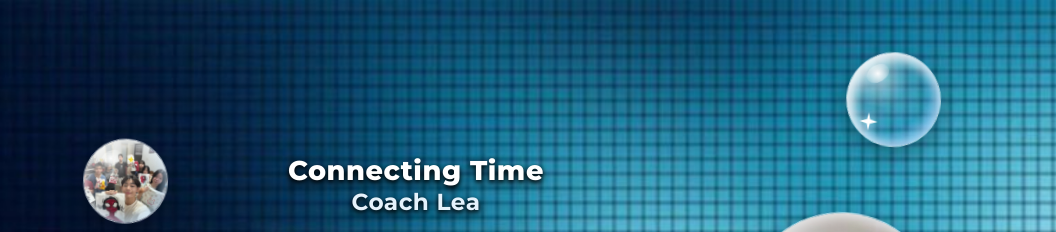
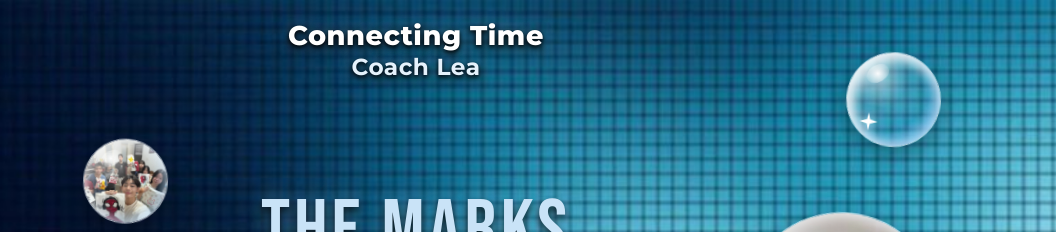
Before and after one commit to Ferrrrrdinand/ctcoachlea, a plain HTML site: page index.html in a window 1280 px wide. Shown: the top 232 px of the page, 224-1280 px from the left. Drawn offline with nearby package versions, Linux system fonts and the light colour scheme; a web font is replaced by a local one.

Commit message:
style: position Connecting Time Coach Lea header at the top center of the screen

```diff
--- a/index.html
+++ b/index.html
@@ -232,29 +232,43 @@
       text-align: center;
     }
 
-    /* TOP HEADER: Connecting Time / Coach Lea */
+    /* TOP HEADER: Connecting Time / Coach Lea (Placed at the very top center) */
     .header-group {
-      margin-bottom: 18px;
+      position: absolute;
+      top: 36px;
+      left: 50%;
+      transform: translateX(-50%);
+      text-align: center;
+      z-index: 10;
+      pointer-events: none;
+      width: 100%;
+      max-width: 800px;
     }
 
     .header-line1 {
       font-family: 'Montserrat', sans-serif;
-      font-size: 2.1rem;
+      font-size: 2.25rem;
       font-weight: 800;
       color: #ffffff;
       letter-spacing: 0.5px;
       line-height: 1.2;
-      text-shadow: var(--text-shadow-strong);
+      text-shadow:
+        0 4px 12px rgba(0, 0, 0, 0.85),
+        0 2px 4px rgba(0, 0, 0, 0.95),
+        0 0 18px rgba(160, 215, 255, 0.45);
     }
 
     .header-line2 {
       font-family: 'Montserrat', sans-serif;
-      font-size: 1.85rem;
+      font-size: 1.95rem;
       font-weight: 700;
       color: #e5f2fc;
       letter-spacing: 0.5px;
       line-height: 1.25;
-      text-shadow: var(--text-shadow-strong);
+      text-shadow:
+        0 4px 12px rgba(0, 0, 0, 0.85),
+        0 2px 4px rgba(0, 0, 0, 0.95),
+        0 0 18px rgba(160, 215, 255, 0.45);
     }
 
     /* MAIN TITLE VIBES (Exact matching styles) */
@@ -665,6 +679,7 @@
       .text-script-middle { font-size: 3.2rem; right: -70px; }
       .digits { font-size: 6.2rem; }
       .sep { font-size: 5.2rem; }
+      .header-group { top: 20px; }
       .header-line1 { font-size: 1.7rem; }
       .header-line2 { font-size: 1.45rem; }
       .main-stage { padding-bottom: 80px; }
```
